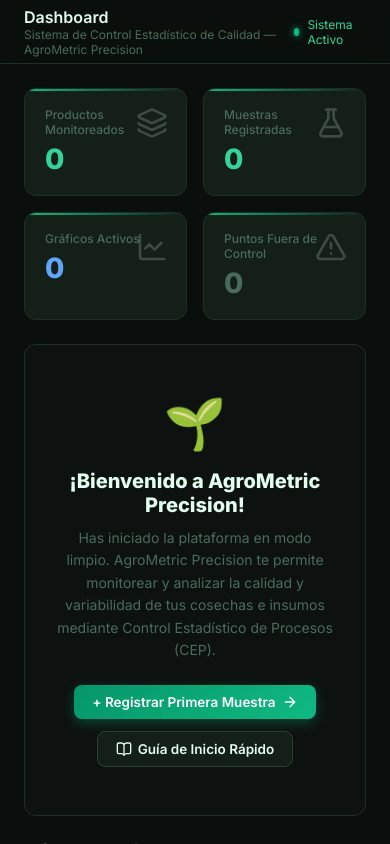
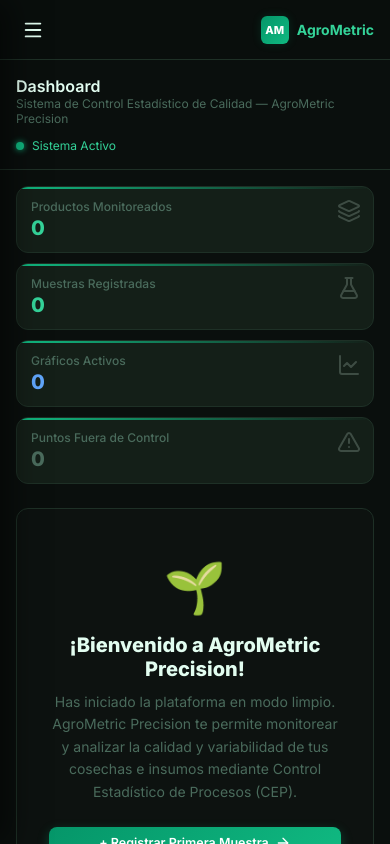
Before and after one commit to juanestebangonzalezrobles/agrometric-precision, a Next.js app: page / in a window 390 px wide. Shown: the top 844 px of the page. Built offline with nearby package versions, Linux system fonts and the light colour scheme.

Commit message:
Optimizar la app para dispositivos moviles (responsividad completa, sidebar drawer y ajustes de grilla)

```diff
--- a/app/ayuda/page.js
+++ b/app/ayuda/page.js
@@ -1195,10 +1195,10 @@ export default function AyudaPage() {
           <div className="header-subtitle">Aprende los conceptos de Control Estadístico de Calidad — desde cero</div>
         </div>
       </div>
-      <div className="page-content fade-in" style={{ display: 'flex', gap: 20, alignItems: 'flex-start' }}>
+      <div className="page-content fade-in help-layout">
 
         {/* Sidebar de secciones */}
-        <div style={{ width: 240, flexShrink: 0 }}>
+        <div className="help-sidebar" style={{ flexShrink: 0 }}>
           <div className="card" style={{ padding: '12px 8px', position: 'sticky', top: 80 }}>
             <div style={{ fontSize: 11, fontWeight: 700, color: 'var(--text-muted)', textTransform: 'uppercase', letterSpacing: 1, padding: '0 8px', marginBottom: 8 }}>
               Contenido
--- a/app/globals.css
+++ b/app/globals.css
@@ -740,3 +740,259 @@ tr:hover td {
 .no-print {
   /* Clase auxiliar para ocultar componentes específicos en la app */
 }
+
+/* --- ESTILOS DE RESPONSIVIDAD PARA MÓVILES Y TABLETS --- */
+
+/* Header móvil oculto en escritorio por defecto */
+.mobile-header {
+  display: none;
+  height: 60px;
+  background: rgba(10, 15, 13, 0.85);
+  backdrop-filter: blur(12px);
+  border-bottom: 1px solid var(--border);
+  position: fixed;
+  top: 0;
+  left: 0;
+  right: 0;
+  z-index: 99;
+  padding: 0 16px;
+  align-items: center;
+  justify-content: space-between;
+}
+
+.mobile-menu-btn {
+  background: transparent;
+  border: none;
+  color: var(--text-primary);
+  cursor: pointer;
+  padding: 6px;
+  display: flex;
+  align-items: center;
+  justify-content: center;
+  border-radius: 6px;
+  transition: background-color 0.2s;
+}
+
+.mobile-menu-btn:hover {
+  background: var(--bg-card);
+}
+
+.mobile-logo {
+  display: flex;
+  align-items: center;
+  gap: 8px;
+}
+
+.mobile-logo-icon {
+  width: 28px;
+  height: 28px;
+  background: linear-gradient(135deg, var(--green-dark), var(--green-primary));
+  border-radius: 6px;
+  display: flex;
+  align-items: center;
+  justify-content: center;
+  font-size: 11px;
+  font-weight: 800;
+  box-shadow: 0 0 10px var(--green-glow);
+  color: #fff;
+}
+
+.mobile-logo-text {
+  font-size: 14px;
+  font-weight: 700;
+  color: var(--green-light);
+}
+
+/* Botón cerrar sidebar (oculto en desktop) */
+.sidebar-close-btn {
+  display: none;
+  background: transparent;
+  border: none;
+  color: var(--text-secondary);
+  cursor: pointer;
+  padding: 6px;
+  border-radius: 6px;
+  transition: all 0.2s;
+}
+
+.sidebar-close-btn:hover {
+  background: var(--bg-card);
+  color: var(--text-primary);
+}
+
+/* Overlay de la barra lateral en celular */
+.sidebar-overlay {
+  position: fixed;
+  top: 0;
+  left: 0;
+  right: 0;
+  bottom: 0;
+  background: rgba(0, 0, 0, 0.6);
+  backdrop-filter: blur(4px);
+  z-index: 98;
+  opacity: 0;
+  pointer-events: none;
+  transition: opacity 0.3s ease-in-out;
+}
+
+.sidebar-overlay.active {
+  opacity: 1;
+  pointer-events: auto;
+}
+
+/* Media Query para pantallas medianas y pequeñas (Computadoras portátiles pequeñas, tablets y móviles) */
+@media (max-width: 1024px) {
+  .mobile-header {
+    display: flex;
+  }
+
+  .sidebar {
+    transform: translateX(-100%);
+    transition: transform 0.3s ease-in-out;
+    width: var(--sidebar-width);
+    box-shadow: 10px 0 30px rgba(0, 0, 0, 0.5);
+  }
+
+  .sidebar.open {
+    transform: translateX(0);
+  }
+
+  .sidebar-close-btn {
+    display: flex;
+    align-items: center;
+    justify-content: center;
+  }
+
+  .main-content {
+    margin-left: 0 !important;
+    padding-top: 60px; /* altura de .mobile-header */
+  }
+
+  .header {
+    position: static; /* Evitar dos cabeceras fijas amontonadas */
+    height: auto;
+    padding: 16px;
+    flex-direction: column;
+    align-items: flex-start;
+    gap: 12px;
+    background: transparent;
+    border-bottom: 1px solid var(--border);
+    backdrop-filter: none;
+  }
+
+  .header > div {
+    width: 100%;
+  }
+
+  /* Ajustar botones en headers */
+  .header .btn {
+    width: 100%;
+    justify-content: center;
+  }
+}
+
+/* Media Query para móviles y tablets pequeños */
+@media (max-width: 768px) {
+  .page-content {
+    padding: 16px;
+  }
+
+  /* Grillas de layouts */
+  .grid-2, .grid-3 {
+    grid-template-columns: 1fr !important;
+    gap: 12px;
+  }
+
+  .kpi-grid {
+    grid-template-columns: repeat(2, 1fr) !important;
+    gap: 10px;
+  }
+
+  .kpi-card {
+    padding: 12px 14px;
+  }
+
+  .kpi-value {
+    font-size: 20px;
+    margin: 4px 0 2px;
+  }
+
+  .kpi-icon {
+    top: 12px;
+    right: 12px;
+    font-size: 24px;
+  }
+
+  .kpi-icon svg {
+    width: 24px;
+    height: 24px;
+  }
+
+  /* Formularios responsivos */
+  .form-group input, .form-group select, .form-group textarea {
+    font-size: 13px;
+    padding: 8px 10px;
+  }
+
+  /* Pestañas de navegación de páginas (tabs) */
+  .tabs {
+    flex-wrap: nowrap;
+    overflow-x: auto;
+    padding-bottom: 4px;
+    gap: 6px;
+    -webkit-overflow-scrolling: touch;
+  }
+
+  .tab {
+    flex-shrink: 0;
+    padding: 8px 14px;
+    font-size: 12px;
+  }
+
+  /* Ajustar botones */
+  .btn {
+    padding: 8px 14px;
+    font-size: 12.5px;
+    width: 100%; /* Botones a lo ancho en celular */
+    justify-content: center;
+  }
+
+  .btn-sm {
+    width: auto; /* Dejar botones pequeños normales */
+  }
+
+  /* Cuadros de alerta e interpretación */
+  .interpretation, .stat-box {
+    padding: 10px 14px;
+    font-size: 12.5px;
+  }
+
+  /* Modales responsivos */
+  .modal-content {
+    width: 95% !important;
+    padding: 16px !important;
+    margin: 10px;
+  }
+
+  /* Clases auxiliares */
+  .help-layout {
+    flex-direction: column;
+    align-items: stretch;
+  }
+
+  .help-sidebar {
+    width: 100% !important;
+    position: static !important;
+  }
+
+  .help-sidebar .card {
+    position: static !important;
+    margin-bottom: 12px;
+  }
+}
+
+@media (max-width: 480px) {
+  .kpi-grid {
+    grid-template-columns: 1fr !important; /* 1 columna en pantallas ultra pequeñas */
+  }
+}
--- a/app/layout.js
+++ b/app/layout.js
@@ -1,6 +1,6 @@
 'use client';
 import './globals.css';
-import { useEffect } from 'react';
+import { useEffect, useState } from 'react';
 import Link from 'next/link';
 import { usePathname } from 'next/navigation';
 import {
@@ -14,7 +14,9 @@ import {
   GitFork,
   Upload,
   Download,
-  BookOpen
+  BookOpen,
+  Menu,
+  X
 } from 'lucide-react';
 import { aguacatePeso, aloeAltura, manzanillaP, tomateDefectos } from '../lib/data';
 
@@ -37,16 +39,21 @@ const navItems = [
   { href: '/ayuda', icon: BookOpen, label: 'Guía Teórica y Ayuda' },
 ];
 
-function Sidebar() {
+function Sidebar({ isOpen, onClose }) {
   const pathname = usePathname();
   return (
-    <aside className="sidebar">
+    <aside className={`sidebar ${isOpen ? 'open' : ''}`}>
       <div className="sidebar-logo">
-        <div className="sidebar-logo-icon" style={{ fontSize: '14px', fontWeight: 'bold' }}>AM</div>
-        <div className="sidebar-logo-text">
-          <h1>AgroMetric</h1>
-          <span>Control de Calidad</span>
+        <div style={{ display: 'flex', alignItems: 'center', gap: '12px', flex: 1 }}>
+          <div className="sidebar-logo-icon" style={{ fontSize: '14px', fontWeight: 'bold' }}>AM</div>
+          <div className="sidebar-logo-text">
+            <h1>AgroMetric</h1>
+            <span>Control de Calidad</span>
+          </div>
         </div>
+        <button className="sidebar-close-btn no-print" onClick={onClose}>
+          <X size={18} />
+        </button>
       </div>
       <nav className="sidebar-nav">
         {navItems.map((item, i) =>
@@ -57,6 +64,7 @@ function Sidebar() {
               key={item.href}
               href={item.href}
               className={`nav-item ${pathname === item.href ? 'active' : ''}`}
+              onClick={onClose}
             >
               <item.icon className="nav-item-icon" size={18} />
               <span>{item.label}</span>
@@ -74,6 +82,8 @@ function Sidebar() {
 }
 
 export default function RootLayout({ children }) {
+  const [isSidebarOpen, setIsSidebarOpen] = useState(false);
+
   useEffect(() => {
     // Inicialización del entorno, sin siembra de datos de demostración
     try {
@@ -97,7 +107,19 @@ export default function RootLayout({ children }) {
       </head>
       <body>
         <div className="app-layout">
-          <Sidebar />
+          <header className="mobile-header no-print">
+            <button className="mobile-menu-btn" onClick={() => setIsSidebarOpen(true)}>
+              <Menu size={22} />
+            </button>
+            <div className="mobile-logo">
+              <div className="mobile-logo-icon">AM</div>
+              <div className="mobile-logo-text">AgroMetric</div>
+            </div>
+          </header>
+
+          <div className={`sidebar-overlay ${isSidebarOpen ? 'active' : ''}`} onClick={() => setIsSidebarOpen(false)} />
+
+          <Sidebar isOpen={isSidebarOpen} onClose={() => setIsSidebarOpen(false)} />
           <main className="main-content">{children}</main>
         </div>
       </body>
```
